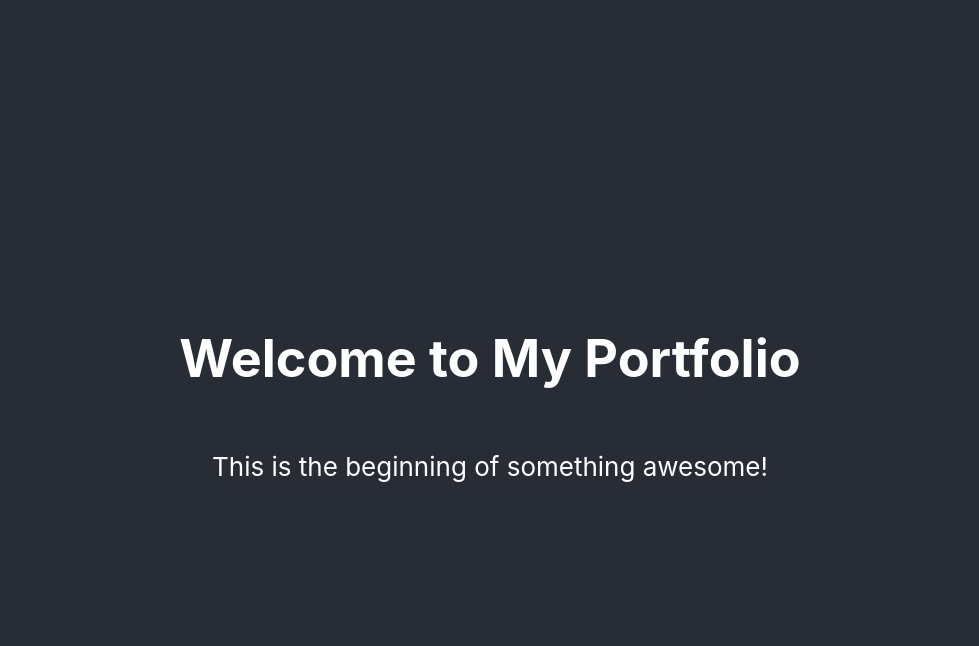
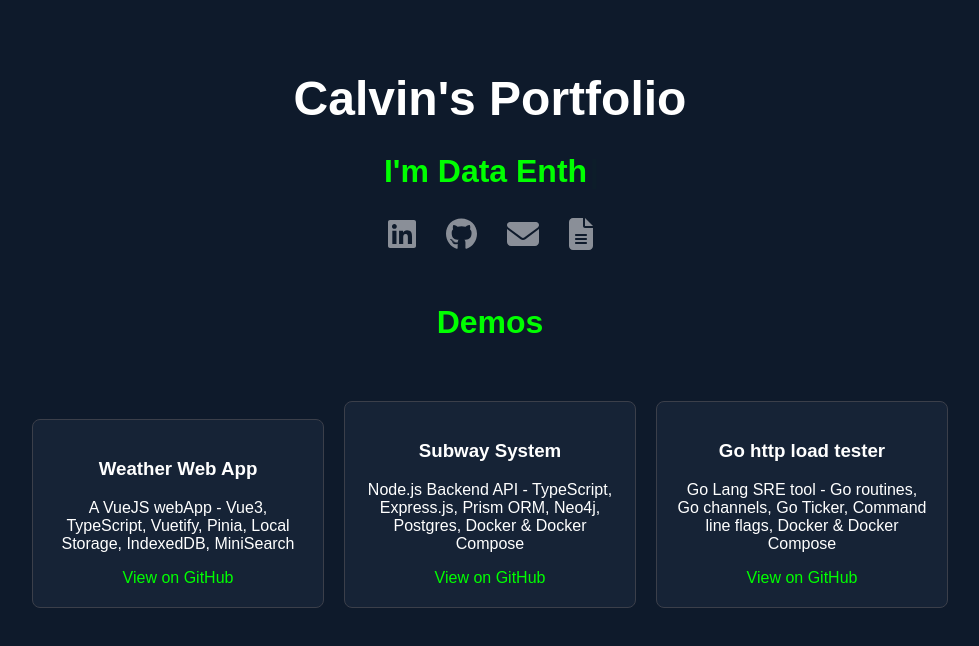
Before and after one commit to calvinlee326/portfolio-website, a React (Create React App) app in the folder frontend/: page / in a window 1280 px wide. Shown: the top 646 px of the page, without its empty margins (150-1129 px from the left). Built offline with nearby package versions, Linux system fonts and the light colour scheme.

Commit message:
Init web structure build

```diff
--- a/frontend/src/App.css
+++ b/frontend/src/App.css
@@ -1,14 +1,64 @@
+/* App.css */
+body {
+  margin: 0;
+  padding: 0;
+  font-family: 'Arial', sans-serif;
+  background-color: #0e1a2b; /* 黑色背景 */
+  color: white; /* 預設白色文字 */
+}
+
 .App {
   text-align: center;
+  padding: 50px;
 }
 
-.App-header {
-  background-color: #282c34;
-  min-height: 100vh;
-  display: flex;
-  flex-direction: column;
-  align-items: center;
-  justify-content: center;
-  font-size: calc(10px + 2vmin);
+header {
+  margin-bottom: 50px;
+}
+
+h1 a {
+  text-decoration: none;
+  color: white; /* 白色標題 */
+  font-size: 3rem;
+  font-weight: bold;
+}
+
+h2 {
+  font-size: 2rem;
+  color: #00FF00; /* Typewriter綠色 */
+}
+
+.icons a {
+  margin: 0 15px;
+  color: #8a8f98; /* 圖標為灰色 */
+  font-size: 2rem;
+  transition: color 0.3s ease;
+}
+
+.icons a:hover {
+  color: white; /* 懸停時變成白色 */
+}
+
+.projects-section {
+  margin-top: 50px;
+}
+
+.project-box {
+  background-color: #162336;
+  border: 1px solid #3b3f4a;
+  padding: 20px;
+  margin: 10px;
+  border-radius: 8px;
+  display: inline-block;
+  width: 250px;
   color: white;
 }
+
+.project-box a {
+  color: #00FF00; /* 專案連結為綠色 */
+  text-decoration: none;
+}
+
+.project-box a:hover {
+  text-decoration: underline;
+}
--- a/frontend/src/App.js
+++ b/frontend/src/App.js
@@ -1,14 +1,52 @@
 import React from 'react';
+import { Typewriter } from 'react-simple-typewriter';
+import { FontAwesomeIcon } from '@fortawesome/react-fontawesome';
+import { faLinkedin, faGithub } from '@fortawesome/free-brands-svg-icons';
+import { faEnvelope, faFileAlt } from '@fortawesome/free-solid-svg-icons';
+import Projects from './Projects';
 import './App.css';
 
 function App() {
   return (
     <div className="App">
-      <header className="App-header">
-        <h1>Welcome to My Portfolio</h1>
-        <p>This is the beginning of something awesome!</p>
+      <header>
+        <h1>
+          <a href="/">Calvin's Portfolio</a>
+        </h1>
+        <h2>
+          I'm {' '}
+          <Typewriter
+            words={['Software Engineer', 'Data Enthusiast', 'AI Enthusiast']}
+            loop={Infinity}
+            cursor
+            cursorStyle="|"
+            typeSpeed={70}
+            deleteSpeed={50}
+            delaySpeed={1000}
+          />
+        </h2>
+        <div className="icons">
+          <a href="https://www.linkedin.com/in/chunchenglee326/" target="_blank" rel="noopener noreferrer">
+            <FontAwesomeIcon icon={faLinkedin} />
+          </a>
+          <a href="https://github.com/calvinlee326" target="_blank" rel="noopener noreferrer">
+            <FontAwesomeIcon icon={faGithub} />
+          </a>
+          <a href="mailto:calvinlee326@gmail.com">
+            <FontAwesomeIcon icon={faEnvelope} />
+          </a>
+          <a href="https://tinyurl.com/ye2b3nyt" target="_blank" rel="noopener noreferrer">
+            <FontAwesomeIcon icon={faFileAlt} />
+          </a>
+        </div>
       </header>
+
+      <section>
+        <h2 style={{ color: '#00FF00' }}>Demos</h2>
+        <Projects />
+      </section>
     </div>
+
   );
 }
 
--- /dev/null
+++ b/frontend/src/Projects.js
@@ -0,0 +1,25 @@
+import React from 'react';
+
+function Projects() {
+  return (
+    <div className="projects-section">
+      <div className="project-box">
+        <h3>Weather Web App</h3>
+        <p>A VueJS webApp - Vue3, TypeScript, Vuetify, Pinia, Local Storage, IndexedDB, MiniSearch</p>
+        <a href="https://github.com/your-github/project-1" target="_blank" rel="noopener noreferrer">View on GitHub</a>
+      </div>
+      <div className="project-box">
+        <h3>Subway System</h3>
+        <p>Node.js Backend API - TypeScript, Express.js, Prism ORM, Neo4j, Postgres, Docker & Docker Compose</p>
+        <a href="https://github.com/your-github/project-2" target="_blank" rel="noopener noreferrer">View on GitHub</a>
+      </div>
+      <div className="project-box">
+        <h3>Go http load tester</h3>
+        <p>Go Lang SRE tool - Go routines, Go channels, Go Ticker, Command line flags, Docker & Docker Compose</p>
+        <a href="https://github.com/your-github/project-3" target="_blank" rel="noopener noreferrer">View on GitHub</a>
+      </div>
+    </div>
+  );
+}
+
+export default Projects;
--- /dev/null
+++ b/frontend/src/reportWebVitals.js
@@ -0,0 +1,13 @@
+const reportWebVitals = onPerfEntry => {
+  if (onPerfEntry && onPerfEntry instanceof Function) {
+    import('web-vitals').then(({ getCLS, getFID, getFCP, getLCP, getTTFB }) => {
+      getCLS(onPerfEntry);
+      getFID(onPerfEntry);
+      getFCP(onPerfEntry);
+      getLCP(onPerfEntry);
+      getTTFB(onPerfEntry);
+    });
+  }
+};
+
+export default reportWebVitals;
```
Also changed, not shown: frontend/package.json (+8 -1 lines), 1 other file (tests, documents, lock files or other folders).
